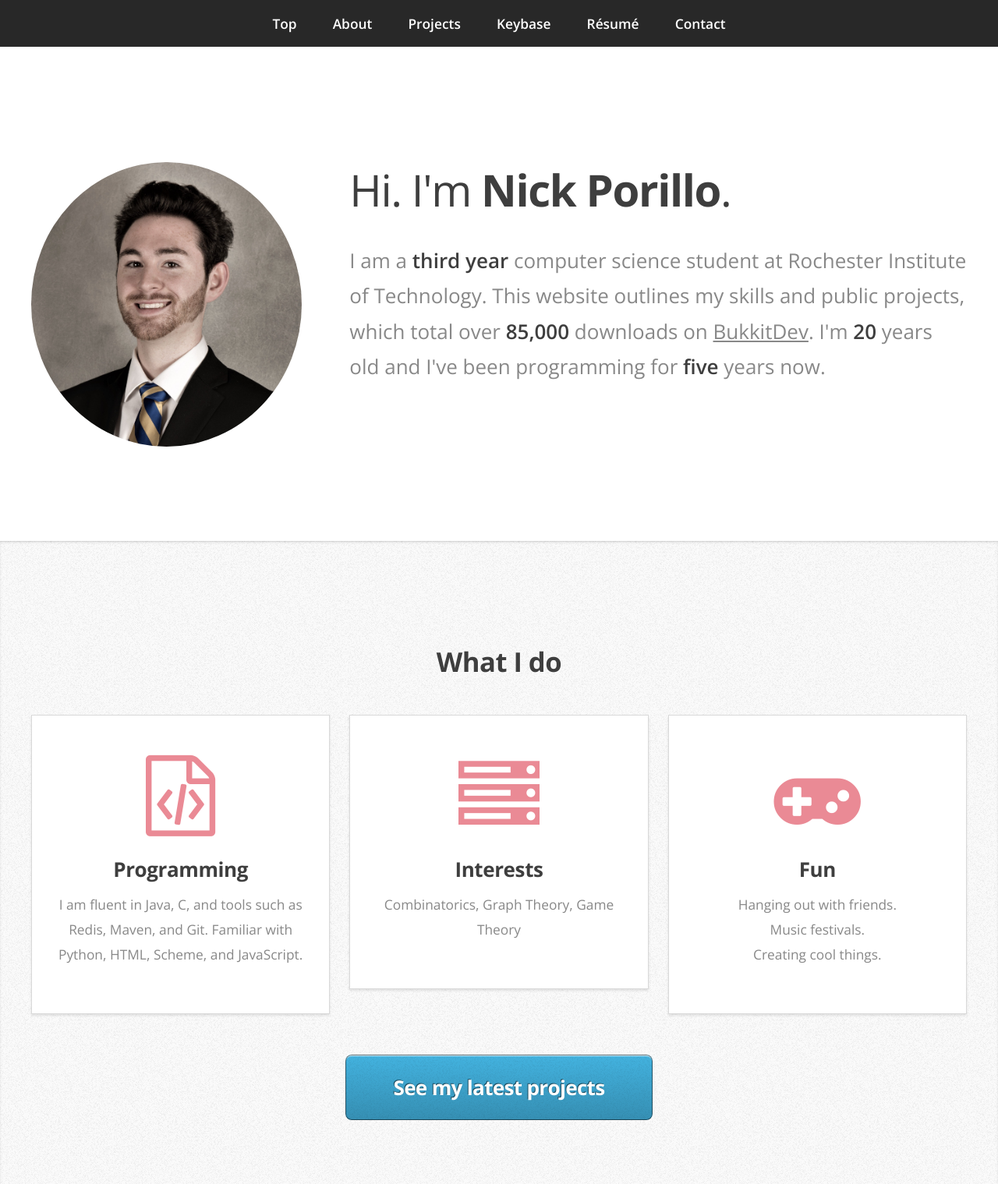
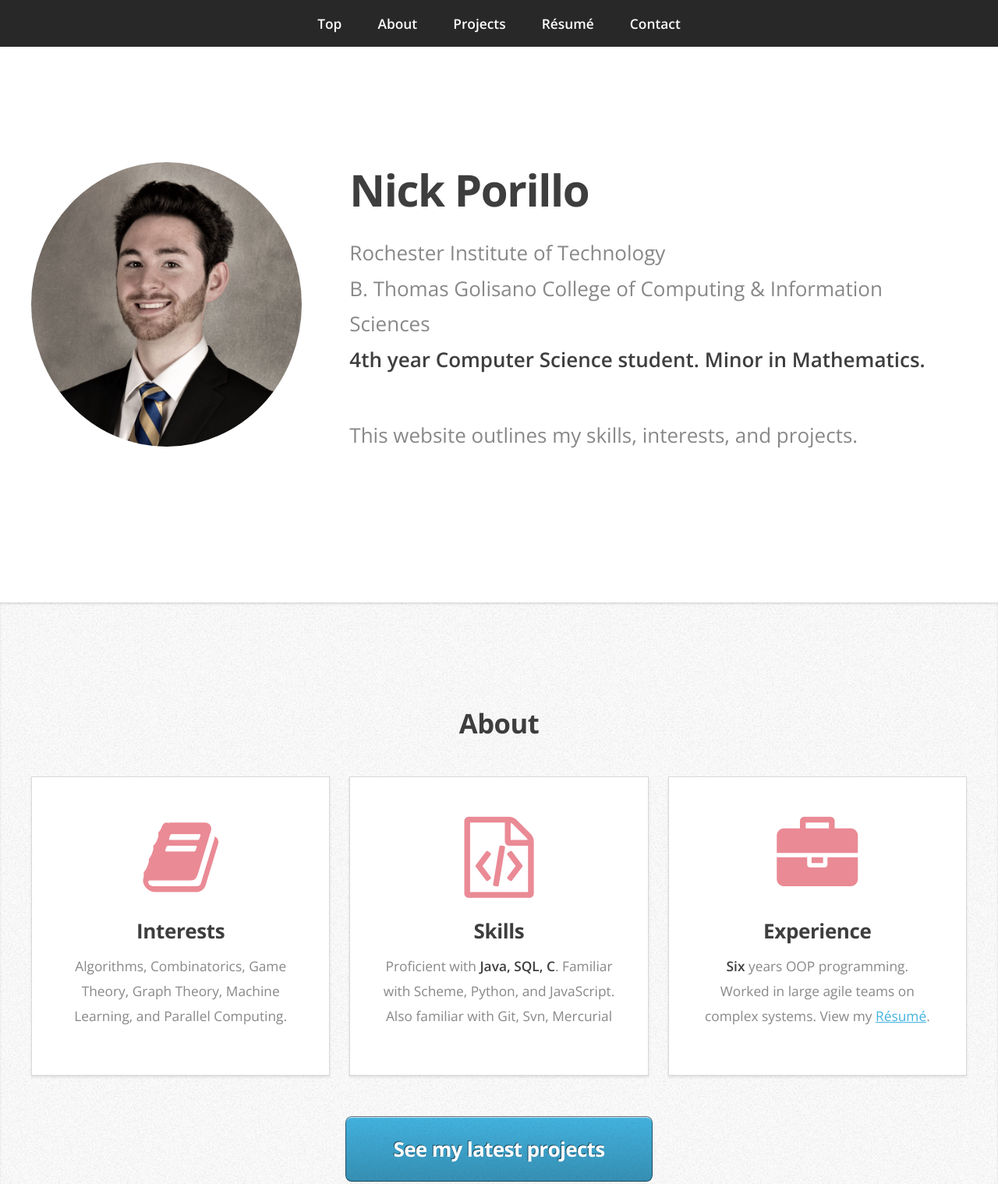
Before and after one commit to nsporillo/porillo-net, a plain HTML site: page index.html in a window 1280 px wide. Shown: the top 1519 px of the page at 78% size. Drawn offline with nearby package versions, Linux system fonts and the light colour scheme.

Commit message:
Content updates

```diff
--- a/index.html
+++ b/index.html
@@ -42,8 +42,7 @@
             <li><a href="#top">Top</a></li>
             <li><a href="#about">About</a></li>
             <li><a href="#projects">Projects</a></li>
-            <li><a href="https://keybase.io/milkywayz">Keybase</a></li>
-            <li><a href="http://porillo.net/assets/resume.pdf">Résumé</a></li>
+            <li><a href="./assets/resume.pdf">Résumé</a></li>
             <li><a href="#contact">Contact</a></li>
         </ul>
     </nav>
@@ -55,10 +54,14 @@
                 </div>
                 <div class=8u>
                     <header>
-                        <h1>Hi. I'm <strong>Nick Porillo</strong>.</h1>
+                        <h1><strong>Nick Porillo</strong></h1>
+                        <p>Rochester Institute of Technology</p>
+                        <p>B. Thomas Golisano College of Computing & Information Sciences</p>
+                        <p><strong>4th year Computer Science student. Minor in Mathematics.</strong></p>
                     </header>
-                    <p>I am a <strong>third year</strong> computer science student at Rochester Institute of Technology. This website outlines my skills and public projects, which total over <strong>85,000</strong> downloads on <a href="https://dev.bukkit.org/profiles/imilkywayz/">BukkitDev</a>.
-                        I'm <strong>20</strong> years old and I've been programming for <strong>five</strong> years now.</p>
+                    <p>
+                        This website outlines my skills, interests, and projects.
+                    </p>
                 </div>
             </div>
         </article>
@@ -66,37 +69,34 @@
     <div class="wrapper style2">
         <article id=about>
             <header>
-                <h2>What I do</h2>
-
-                <p></p>
+                <h2>About</h2>
             </header>
             <div class=container>
                 <div class=row>
                     <div class=4u>
                         <section class="box style1">
-                            <span class="icon featured fa-file-code-o"></span>
+                            <span class="icon featured fa-book"></span>
+                            <h3>Interests</h3>
 
-                            <h3>Programming</h3>
-
-                            <p>I am fluent in Java, C, and tools such as Redis, Maven, and Git. Familiar with Python, HTML, Scheme, and JavaScript.</p>
+                            <p>Algorithms, Combinatorics, Game Theory, Graph Theory, Machine Learning, and Parallel Computing.</p>
                         </section>
                     </div>
                     <div class=4u>
                         <section class="box style1">
-                            <span class="icon featured fa-server"></span>
+                            <span class="icon featured fa-file-code-o"></span>
 
-                            <h3>Interests</h3>
-
-                            <p> Combinatorics, Graph Theory, Game Theory</p>
+                            <h3>Skills</h3>
+                            <p>Proficient with <strong>Java, SQL, C</strong>. Familiar with Scheme, Python, and JavaScript.
+                                Also familiar with Git, Svn, Mercurial</p>
                         </section>
                     </div>
                     <div class=4u>
                         <section class="box style1">
-                            <span class="icon featured fa-gamepad"></span>
+                            <span class="icon featured fa-briefcase"></span>
 
-                            <h3>Fun</h3>
-
-                            <p>Hanging out with friends.<br> Music festivals.</p> Creating cool things.
+                            <h3>Experience</h3>
+                            <p><strong>Six</strong> years OOP programming.
+                            <br>Worked in large agile teams on complex systems. View my <a href="./assets/resume.pdf">Résumé</a>.
                         </section>
                     </div>
                 </div>
```
